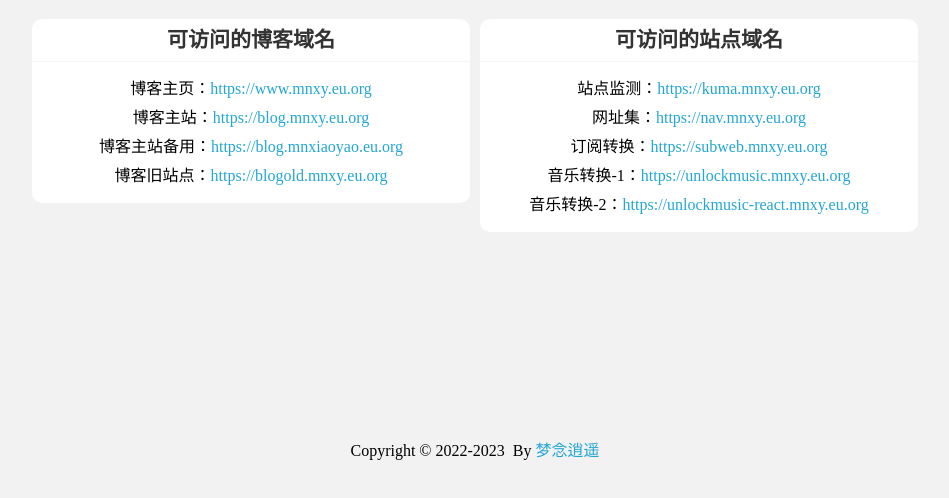
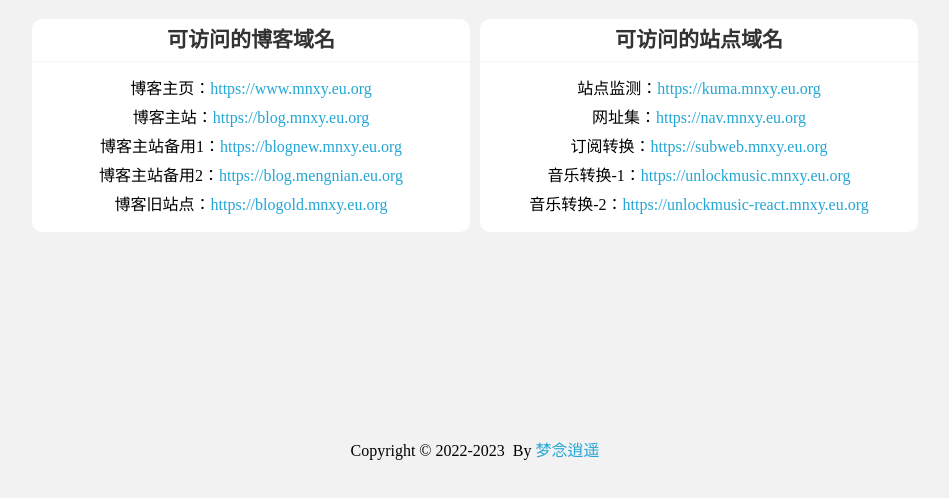
Before and after one commit to MengNianxiaoyao/blog-anti-lost, a plain HTML site: page index.html in a window 1280 px wide. Shown: the part 138-636 px from the top of the page, without its empty margins (165-1114 px from the left). Drawn offline with Linux system fonts and the light colour scheme.

Commit message:
Update index.html

```diff
--- a/index.html
+++ b/index.html
@@ -22,7 +22,8 @@
                         <div class="card-container">
                             <div>博客主页：<a href="https://www.mnxy.eu.org">https://www.mnxy.eu.org</a></div>
                             <div>博客主站：<a href="https://blog.mnxy.eu.org">https://blog.mnxy.eu.org</a></div>
-                            <div>博客主站备用：<a href="https://blog.mnxiaoyao.eu.org">https://blog.mnxiaoyao.eu.org</a></div>
+                            <div>博客主站备用1：<a href="https://blog.mnxiaoyao.eu.org">https://blognew.mnxy.eu.org</a></div>
+                            <div>博客主站备用2：<a href="https://blog.mnxiaoyao.eu.org">https://blog.mengnian.eu.org</a></div>
                             <div>博客旧站点：<a href="https://blogold.mnxy.eu.org">https://blogold.mnxy.eu.org</a></div>
                         </div>
                     </div>
```
